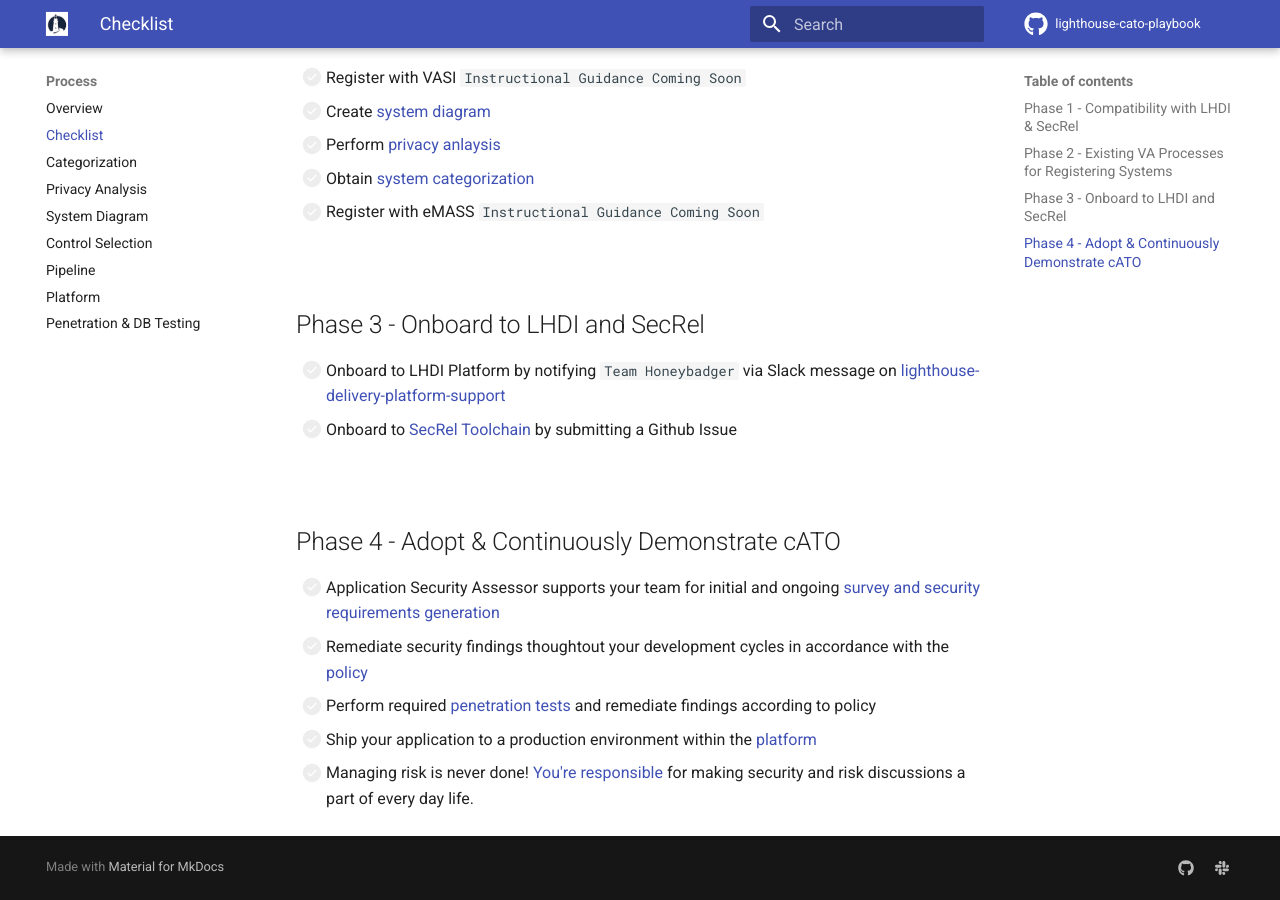
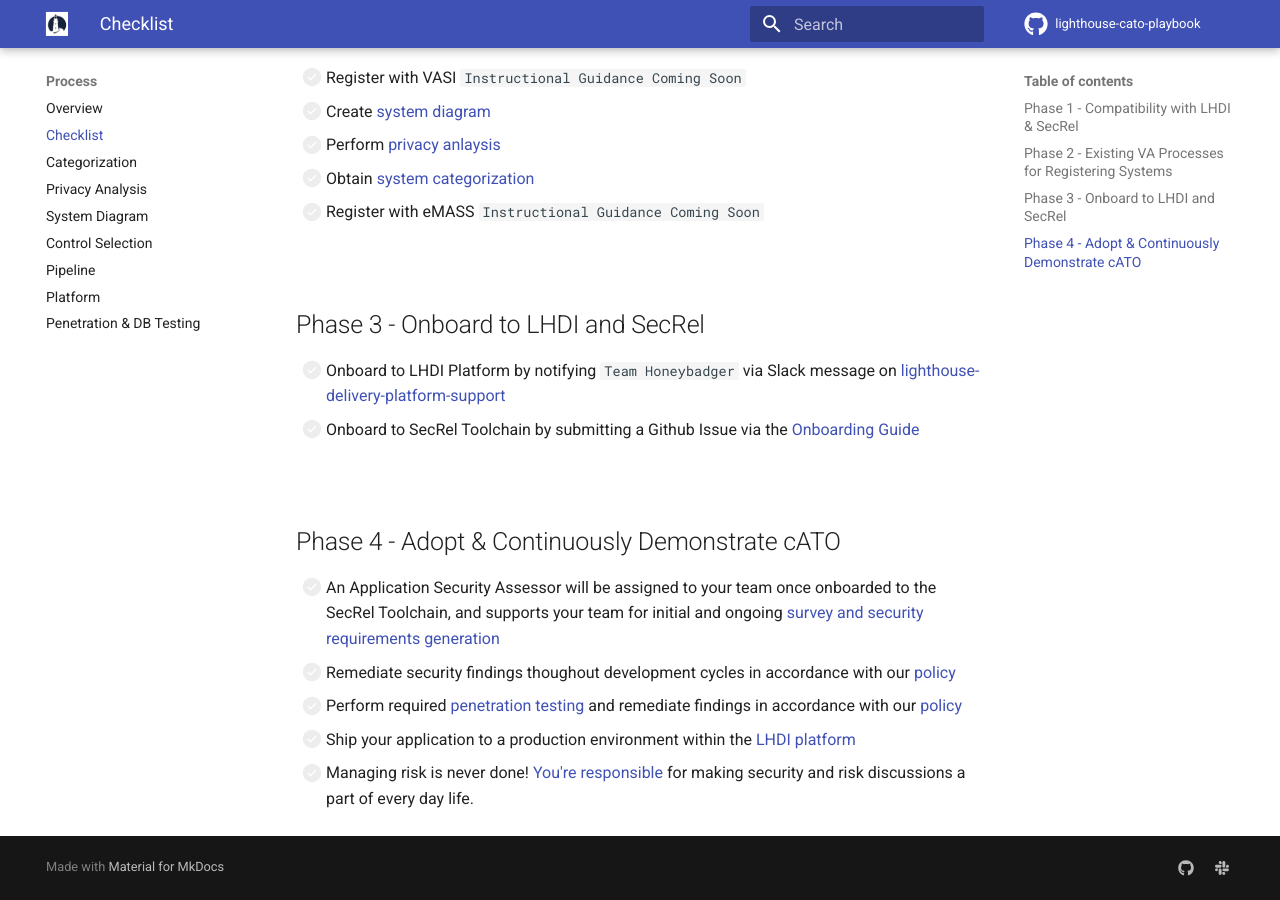
Before and after one commit to rise8-us/cato-playbook, an MkDocs documentation site: the page built from docs/checklist.md, in a window 1280 px wide and 900 px high, scrolled down 615 px. Built offline with MkDocs 1.6.1 and Material for MkDocs 9.7.7, drawn with Linux system fonts in a browser that asks for light colours; comment, search, counter and statistics services are not loaded.

Commit message:
Update checklist.md

```diff
--- a/docs/checklist.md
+++ b/docs/checklist.md
@@ -21,13 +21,13 @@ Partner with an assigned System Steward to complete the following in parallel wi
 
 ## Phase 3 - Onboard to LHDI and SecRel
 - [ ] Onboard to LHDI Platform by notifying `Team Honeybadger` via Slack message on [lighthouse-delivery-platform-support](https://lighthouseva.slack.com/archives/C03UA9MV1EH)
-- [ ] Onboard to [SecRel Toolchain](https://upgraded-invention-05777635.pages.github.io/onboarding/) by submitting a Github Issue
+- [ ] Onboard to SecRel Toolchain by submitting a Github Issue via the [Onboarding Guide](https://upgraded-invention-05777635.pages.github.io/onboarding/)
 
 <br/>
 
 ## Phase 4 - Adopt & Continuously Demonstrate cATO
-- [ ] Application Security Assessor supports your team for initial and ongoing [survey and security requirements generation](selection.md)
-- [ ] Remediate security findings thoughtout your development cycles in accordance with the [policy](policy.md)
-- [ ] Perform required [penetration tests](testing.md) and remediate findings according to policy
-- [ ] Ship your application to a production environment within the [platform](platform.md)
+- [ ] An Application Security Assessor will be assigned to your team once onboarded to the SecRel Toolchain, and supports your team for initial and ongoing [survey and security requirements generation](selection.md)
+- [ ] Remediate security findings thoughout development cycles in accordance with our [policy](policy.md)
+- [ ] Perform required [penetration testing](testing.md) and remediate findings in accordance with our [policy](policy.md)
+- [ ] Ship your application to a production environment within the [LHDI platform](platform.md)
 - [ ] Managing risk is never done! [You're responsible](monitoring.md) for making security and risk discussions a part of every day life.
```
